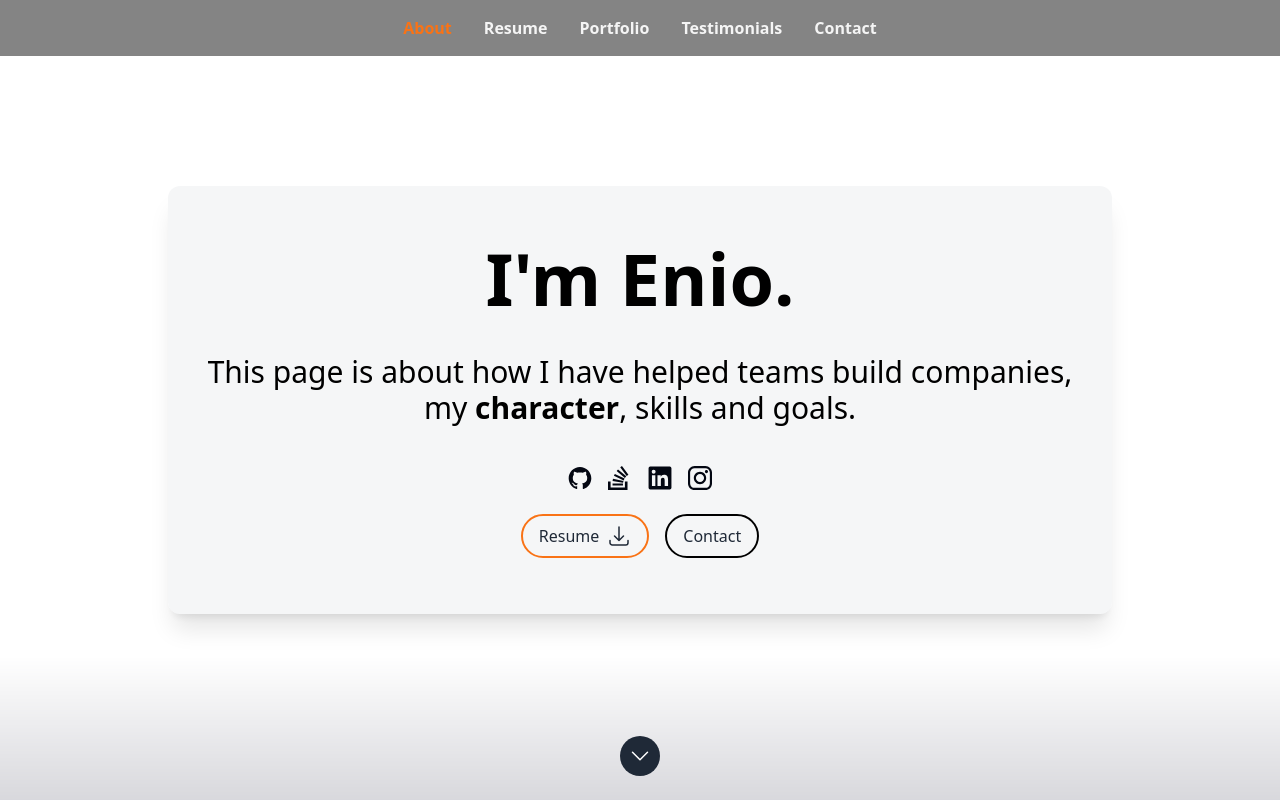
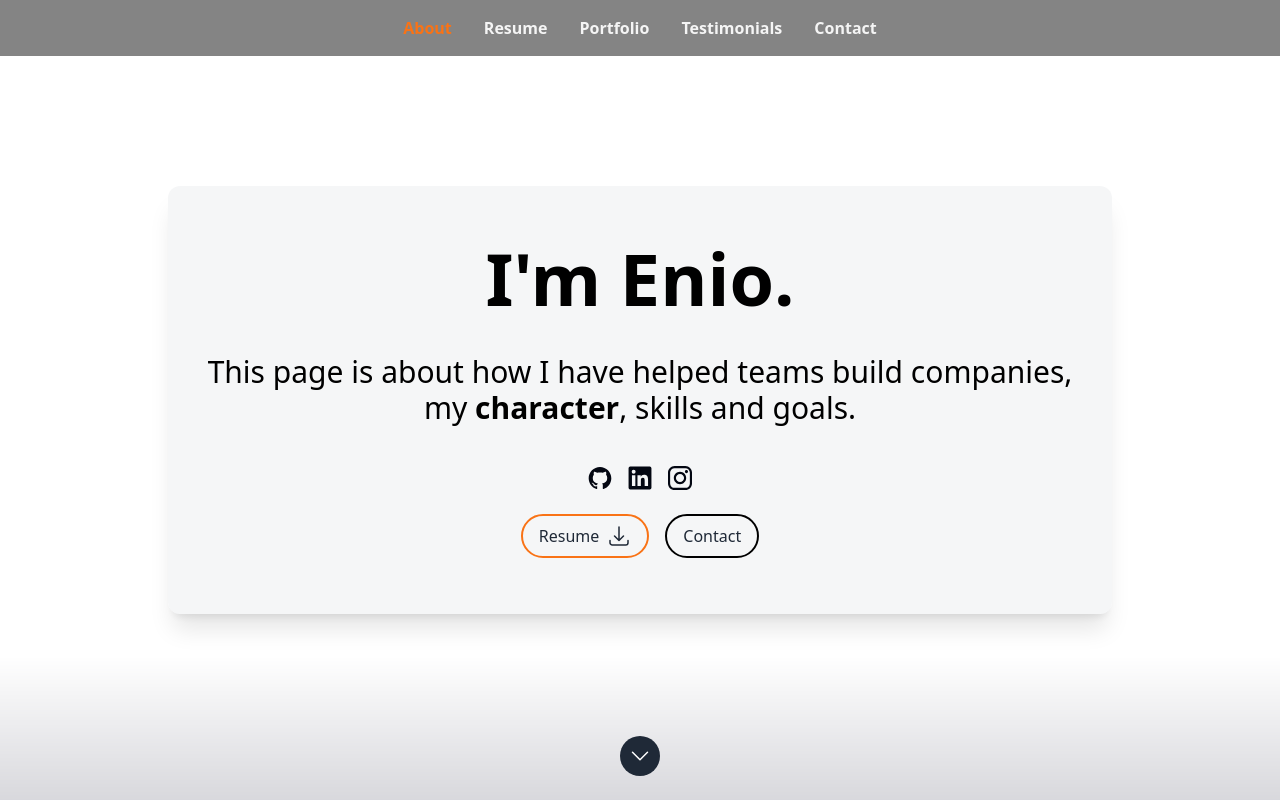
Before and after one commit to borgesenioc/react-resume-enio, a Next.js app: page / in a window 1280 px wide. Shown: the top 800 px of the page. Built offline with nearby package versions, Linux system fonts and the light colour scheme.

Commit message:
remove stackoverflow icon

```diff
--- a/src/components/Socials.tsx
+++ b/src/components/Socials.tsx
@@ -11,7 +11,7 @@ const Socials: FC = memo(() => {
           className="-m-1.5 rounded-md p-1.5 transition-all duration-300 hover:text-orange-500 focus:outline-none focus:ring-2 focus:ring-orange-500  sm:-m-3 sm:p-3"
           href={href}
           key={label}>
-          <Icon className="h-5 w-5 align-baseline sm:h-6 sm:w-6" />
+          <Icon className="h-6 w-6 align-baseline sm:h-6 sm:w-6" />
         </a>
       ))}
     </>
--- a/src/data/data.tsx
+++ b/src/data/data.tsx
@@ -10,7 +10,6 @@ import {
 import GithubIcon from '../components/Icon/GithubIcon';
 import InstagramIcon from '../components/Icon/InstagramIcon';
 import LinkedInIcon from '../components/Icon/LinkedInIcon';
-import StackOverflowIcon from '../components/Icon/StackOverflowIcon';
 import profilepic from '../images/enio2024.png';
 import testimonialImage from '../images/gray-to-white.webp';
 import porfolioImage4 from '../images/portfolio/ai-chatbot-wide.png';
@@ -338,7 +337,6 @@ export const contact: ContactSection = {
  */
 export const socialLinks: Social[] = [
   {label: 'Github', Icon: GithubIcon, href: 'https://github.com/borgesenioc'},
-  {label: 'Stack Overflow', Icon: StackOverflowIcon, href: 'https://stackoverflow.com/users/29415860/enio'},
   {label: 'LinkedIn', Icon: LinkedInIcon, href: 'https://www.linkedin.com/in/enioborges/'},
   {label: 'Instagram', Icon: InstagramIcon, href: 'https://www.instagram.com/borgesenioc/'},
 ];
```
